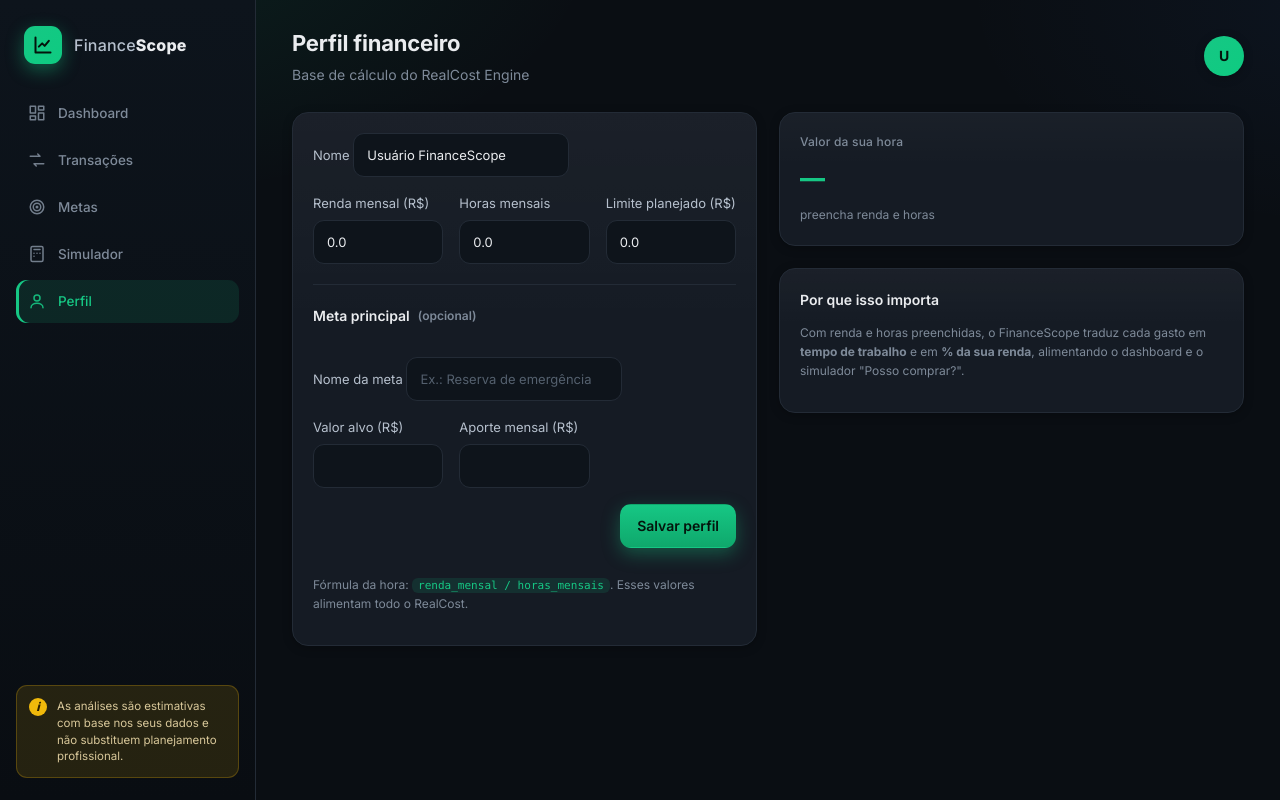
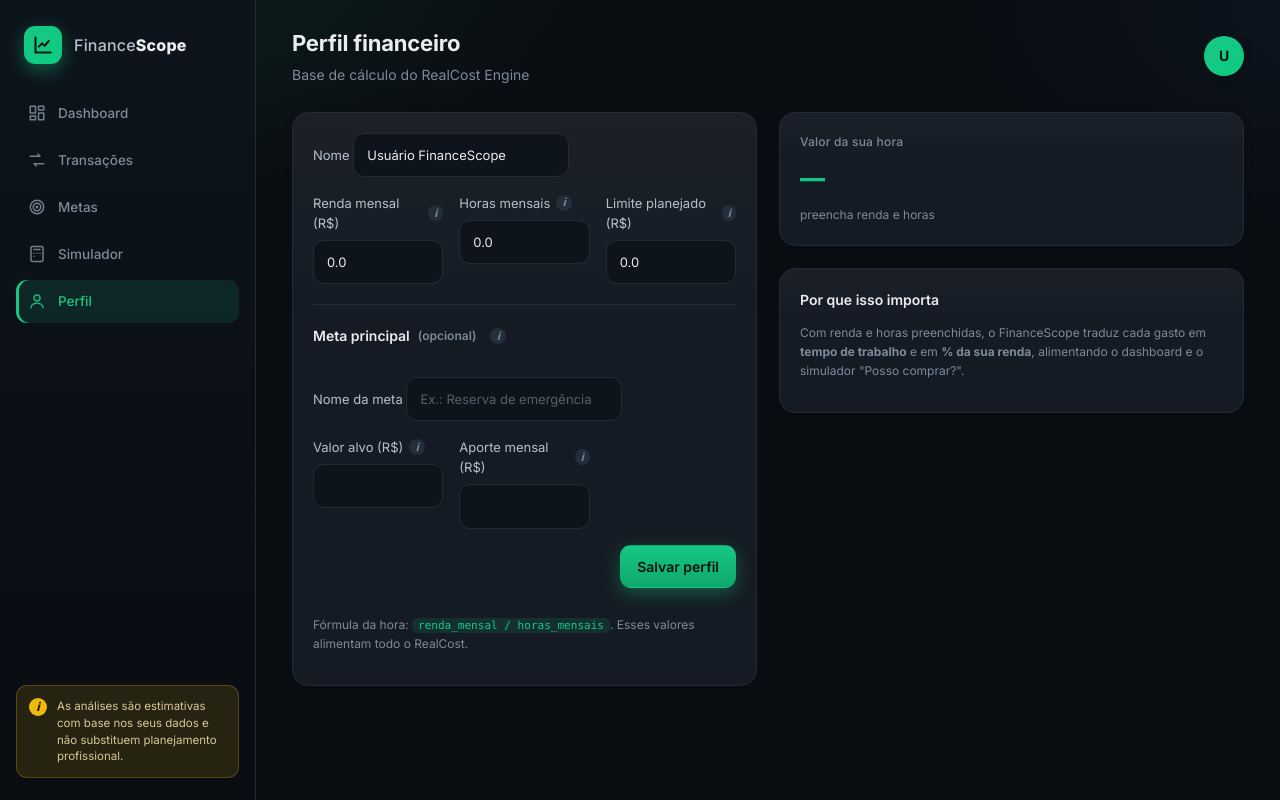
Before and after one commit to BrunoCarreiroCS/FinanceScope, a Flask app: page /perfil in a window 1280 px wide. Run offline with Flask 3, Linux system fonts and the light colour scheme; data comes from the database, SQL or seed files in the repository; data that the repository does not hold is empty.

Commit message:
feat(ui): tooltips de ajuda (ícone i) em todas as abas
- Componente reutilizável _macros.html -> info(texto)
- Ícone 'i' com explicação ao passar o mouse/focar (acessível por teclado)
- Aplicado em perfil, metas, simulador, dashboard, detalhes e form de
  transação: explica cada campo/termo e mostra as fórmulas

```diff
--- a/app/static/css/style.css
+++ b/app/static/css/style.css
@@ -245,6 +245,33 @@
 }
 .form-actions { display: flex; gap: 10px; justify-content: flex-end; align-items: center; }
 .field-error { color: #fb7185; font-size: 12px; }
+
+/* tooltip de ajuda (icone "i") */
+.info {
+  display: inline-grid; place-items: center; vertical-align: middle;
+  width: 16px; height: 16px; margin-left: 6px; border-radius: 50%;
+  background: var(--surface-3); color: var(--text-muted);
+  font-size: 11px; font-style: italic; font-weight: 700; line-height: 1;
+  cursor: help; position: relative;
+}
+.info:hover, .info:focus { background: var(--accent-soft); color: var(--accent); outline: none; }
+.info-pop {
+  position: absolute; bottom: calc(100% + 9px); left: 50%; transform: translateX(-50%);
+  width: max-content; max-width: 240px;
+  background: #0a0e13; border: 1px solid var(--border); border-radius: 9px;
+  padding: 9px 11px; font-size: 12px; font-style: normal; font-weight: 400;
+  color: var(--text-2); line-height: 1.45; text-align: left;
+  box-shadow: var(--shadow); z-index: 60;
+  opacity: 0; visibility: hidden; transition: opacity .15s;
+}
+.info-pop::after {
+  content: ""; position: absolute; top: 100%; left: 50%; transform: translateX(-50%);
+  border: 6px solid transparent; border-top-color: var(--border);
+}
+.info:hover .info-pop, .info:focus .info-pop { opacity: 1; visibility: visible; }
+
+/* mantem rotulo + icone na mesma linha dentro de labels em coluna */
+.lbl { display: inline-flex; align-items: center; }
 .divider { border: none; border-top: 1px solid var(--border); margin: 4px 0; }
 .side-col { display: flex; flex-direction: column; gap: 22px; }
 .form-card.narrow { max-width: 720px; }
--- /dev/null
+++ b/app/templates/_macros.html
@@ -0,0 +1,6 @@
+{# Componentes reutilizaveis de UI. #}
+
+{# Icone "i" com tooltip explicativo. Acessivel via teclado (tabindex/focus). #}
+{% macro info(text) %}
+<span class="info" tabindex="0" role="img" aria-label="Ajuda: {{ text }}">i<span class="info-pop">{{ text }}</span></span>
+{% endmacro %}
--- a/app/templates/perfil.html
+++ b/app/templates/perfil.html
@@ -1,4 +1,5 @@
 {% extends "base.html" %}
+{% from "_macros.html" import info %}
 {% block title %}Perfil - {{ app_name }}{% endblock %}
 {% block page_title %}Perfil financeiro{% endblock %}
 {% block page_subtitle %}Base de cálculo do RealCost Engine{% endblock %}
@@ -15,17 +16,20 @@
       </div>
 
       <div class="form-grid">
-        <label>Renda mensal (R$)
+        <label>
+          <span class="lbl">Renda mensal (R$) {{ info("Quanto você recebe por mês (salário + outras fontes). Base para calcular o valor da sua hora e o impacto das compras.") }}</span>
           <input type="number" step="0.01" min="0" name="monthly_income"
                  id="income" value="{{ form.monthly_income }}" />
           {% if errors.monthly_income %}<span class="field-error">{{ errors.monthly_income }}</span>{% endif %}
         </label>
-        <label>Horas mensais
+        <label>
+          <span class="lbl">Horas mensais {{ info("Quantas horas você trabalha/estuda por mês. Ex.: 8h por dia × 20 dias = 160h. Usado para converter gastos em horas de trabalho.") }}</span>
           <input type="number" step="0.5" min="0" name="monthly_hours"
                  id="hours" value="{{ form.monthly_hours }}" />
           {% if errors.monthly_hours %}<span class="field-error">{{ errors.monthly_hours }}</span>{% endif %}
         </label>
-        <label>Limite planejado (R$)
+        <label>
+          <span class="lbl">Limite planejado (R$) {{ info("Quanto você pretende gastar no mês. Se a previsão de fechamento passar disso, o dashboard te avisa.") }}</span>
           <input type="number" step="0.01" min="0" name="monthly_limit"
                  value="{{ form.monthly_limit }}" />
           {% if errors.monthly_limit %}<span class="field-error">{{ errors.monthly_limit }}</span>{% endif %}
@@ -33,7 +37,9 @@
       </div>
 
       <hr class="divider" />
-      <h3 class="card-title">Meta principal <span class="muted small">(opcional)</span></h3>
+      <h3 class="card-title">Meta principal <span class="muted small">(opcional)</span>
+        {{ info("Seu objetivo financeiro principal. O sistema usa o aporte mensal para estimar quando você atinge a meta e quanto cada compra a atrasa.") }}
+      </h3>
       <div class="form-row">
         <label>Nome da meta
           <input type="text" name="goal_name" value="{{ form.goal_name }}"
@@ -42,11 +48,13 @@
         {% if errors.goal_name %}<span class="field-error">{{ errors.goal_name }}</span>{% endif %}
       </div>
       <div class="form-grid">
-        <label>Valor alvo (R$)
+        <label>
+          <span class="lbl">Valor alvo (R$) {{ info("Quanto você quer juntar no total para concluir a meta.") }}</span>
           <input type="number" step="0.01" min="0" name="goal_target" value="{{ form.goal_target }}" />
           {% if errors.goal_target %}<span class="field-error">{{ errors.goal_target }}</span>{% endif %}
         </label>
-        <label>Aporte mensal (R$)
+        <label>
+          <span class="lbl">Aporte mensal (R$) {{ info("Quanto você consegue guardar por mês para essa meta. Define o prazo estimado: (alvo − atual) ÷ aporte.") }}</span>
           <input type="number" step="0.01" min="0" name="goal_contribution" value="{{ form.goal_contribution }}" />
           {% if errors.goal_contribution %}<span class="field-error">{{ errors.goal_contribution }}</span>{% endif %}
         </label>
--- a/app/templates/transacao_form.html
+++ b/app/templates/transacao_form.html
@@ -1,4 +1,5 @@
 {% extends "base.html" %}
+{% from "_macros.html" import info %}
 {% set is_edit = (mode == 'editar') %}
 {% block title %}{{ 'Editar' if is_edit else 'Nova' }} transação - {{ app_name }}{% endblock %}
 {% block page_title %}{{ 'Editar transação' if is_edit else 'Nova transação' }}{% endblock %}
@@ -60,7 +61,7 @@
       <label class="check">
         <input type="checkbox" name="is_recurring" value="1"
                {{ 'checked' if form.is_recurring }} />
-        <span>Despesa/receita recorrente</span>
+        <span>Despesa/receita recorrente {{ info("Marque se este lançamento se repete todo mês (ex.: aluguel, assinatura, salário).") }}</span>
       </label>
     </div>
 
```
Also changed, not shown: app/templates/dashboard.html (+4 -3 lines).
